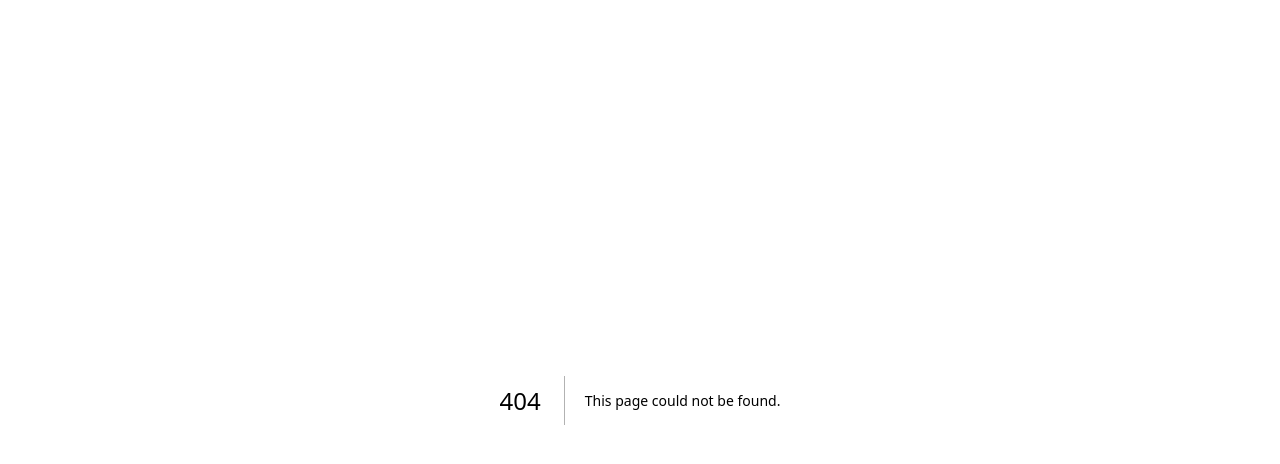
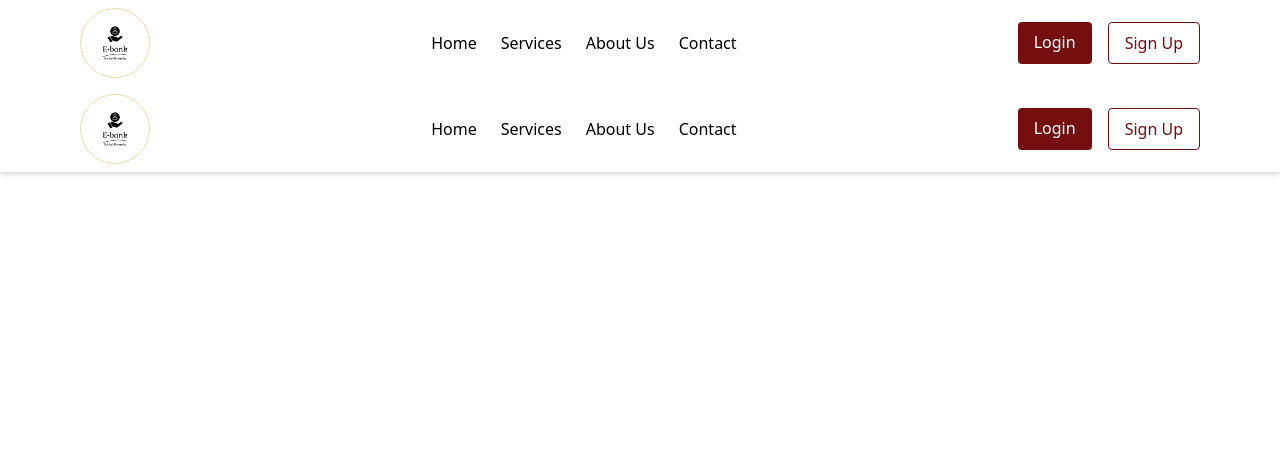
Before and after one commit to Bz14/E-bank, a Next.js app in the folder Frontend/e-bank/: page /components/nav in a window 1280 px wide. Before the commit this address had no page. Shown: the top 464 px of the page. Built offline with nearby package versions, Linux system fonts and the light colour scheme.

Commit message:
Navigation bar implemented.

```diff
--- /dev/null
+++ b/Frontend/e-bank/src/app/components/nav/page.tsx
@@ -0,0 +1,86 @@
+"use client";
+import Link from "next/link";
+import Image from "next/image";
+import logo from "../../assets/logo.png";
+import { usePathname } from "next/navigation";
+
+const NavBar = () => {
+  const path = usePathname();
+  return (
+    <nav className="bg-white shadow-md">
+      <div className="max-w-6xl mx-auto px-4 py-2 flex justify-between items-center">
+        <div className="text-2xl font-bold text-blue-600">
+          <Link href="/">
+            <Image
+              src={logo.src}
+              alt="logo"
+              width={70}
+              height={60}
+              className="filter grayscale-0 border border-blue-950 rounded-full p-0"
+              style={{ filter: "invert(1)" }}
+            />
+          </Link>
+        </div>
+        <div className="hidden md:flex space-x-6 text-black">
+          <Link href="/" className="hover:text-mainRed">
+            Home
+            {path == "/" && <hr className="border-0 h-1 bg-mainRed my-1" />}
+          </Link>
+          <Link href="/services" className="hover:text-mainRed">
+            Services
+            {path == "/services" && (
+              <hr className="border-0 h-1 bg-mainRed my-1" />
+            )}
+          </Link>
+          <Link href="/about" className="hover:text-mainRed">
+            About Us
+            {path == "/about" && (
+              <hr className="border-0 h-1 bg-mainRed my-1" />
+            )}
+          </Link>
+          <Link href="/contact" className="hover:text-mainRed">
+            Contact
+            {path == "/contact" && (
+              <hr className="border-0 h-1 bg-mainRed my-1" />
+            )}
+          </Link>
+        </div>
+        <div className="hidden md:flex space-x-4">
+          <Link
+            href="/login"
+            className="text-white bg-mainRed hover:bg-hoverRed px-4 py-2 rounded"
+          >
+            Login
+          </Link>
+          <Link
+            href="/signup"
+            className="text-mainRed border border-mainRed hover:bg-hoverRed hover:text-white px-4 py-2 rounded"
+          >
+            Sign Up
+          </Link>
+        </div>
+
+        {/* Hamburger Menu */}
+        <div className="md:hidden flex items-center">
+          <button className="focus:outline-none">
+            <svg
+              className="w-6 h-6 text-gray-600"
+              fill="none"
+              viewBox="0 0 24 24"
+              stroke="currentColor"
+            >
+              <path
+                strokeLinecap="round"
+                strokeLinejoin="round"
+                strokeWidth={2}
+                d="M4 6h16M4 12h16m-7 6h7"
+              />
+            </svg>
+          </button>
+        </div>
+      </div>
+    </nav>
+  );
+};
+
+export default NavBar;
--- a/Frontend/e-bank/src/app/layout.tsx
+++ b/Frontend/e-bank/src/app/layout.tsx
@@ -1,6 +1,7 @@
 import type { Metadata } from "next";
 import localFont from "next/font/local";
 import "./globals.css";
+import NavBar from "./components/nav/page";
 
 const poppinsRegular = localFont({
   src: "./fonts/Poppins-Regular.ttf",
@@ -29,6 +30,7 @@ export default function RootLayout({
       <body
         className={`${poppinsBold.variable} ${poppinsRegular.variable} antialiased`}
       >
+        <NavBar />
         {children}
       </body>
     </html>
--- a/Frontend/e-bank/tailwind.config.ts
+++ b/Frontend/e-bank/tailwind.config.ts
@@ -11,6 +11,8 @@ const config: Config = {
       colors: {
         background: "var(--background)",
         foreground: "var(--foreground)",
+        mainRed: "#750F0F",
+        hoverRed: "#BD7171",
       },
     },
   },
```
Also changed, not shown: Frontend/e-bank/src/app/assets/logo.png (added).
